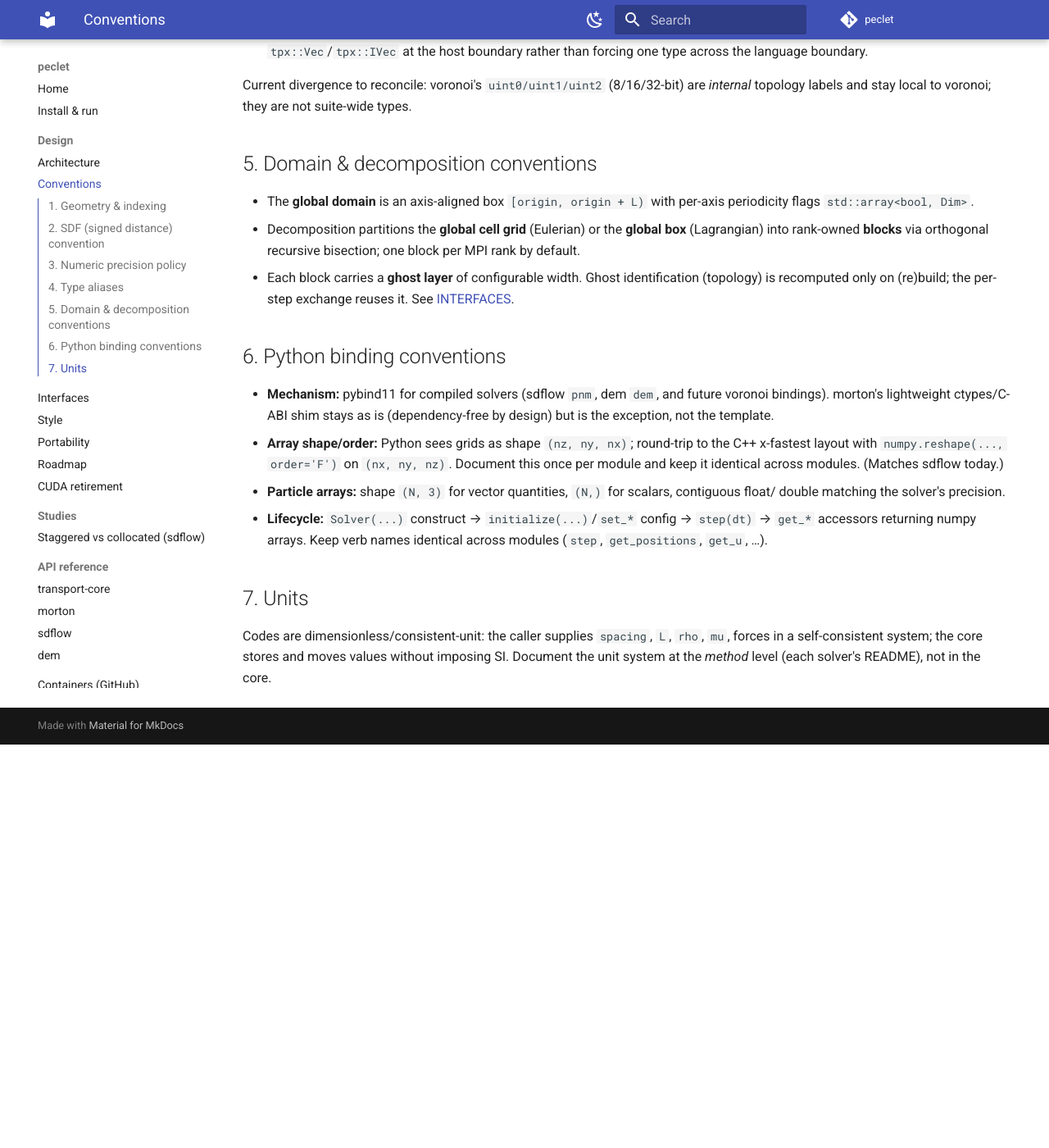
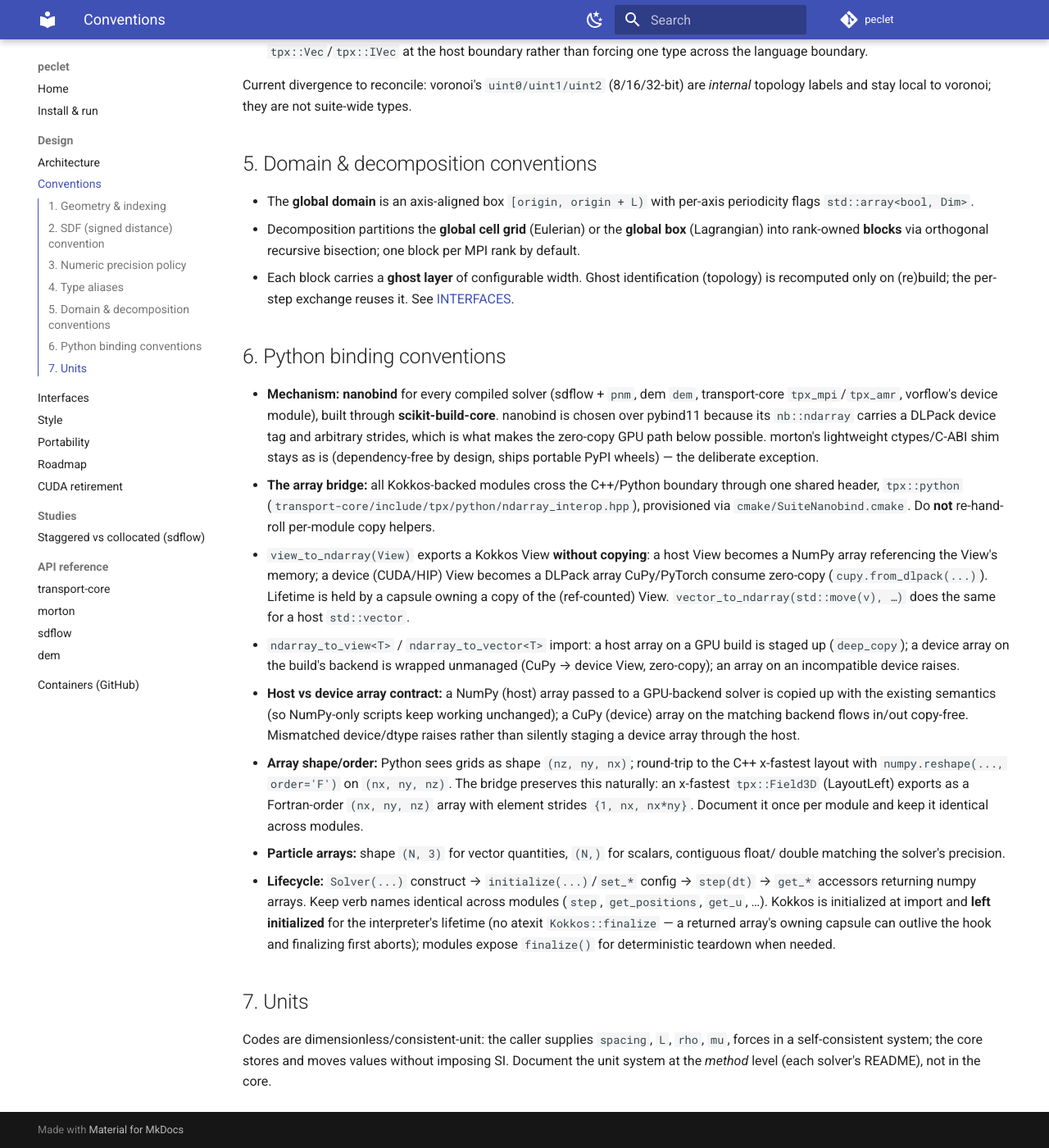
Before and after one commit to computational-chemical-engineering/peclet, an MkDocs documentation site: the page built from docs/CONVENTIONS.md, in a window 1280 px wide and 1400 px high, scrolled down 1481 px. Shown: the whole window at 82% size. Built offline with MkDocs 1.6.1 and Material for MkDocs 9.7.7, drawn with Linux system fonts in a browser that asks for light colours; comment, search, counter and statistics services are not loaded; before the commit the page ends 2389 px from its top, so only the background shows below that.

Commit message:
docs: nanobind zero-copy bridge as the shared Python mechanism; bump pointers
CONVENTIONS §6 + ARCHITECTURE: describe the tpx::python View<->ndarray bridge (replacing the
"pybind11 + numpy helpers" wording), the host-vs-device array contract (NumPy->host copy-up,
CuPy->device zero-copy), the Fortran-order (nx,ny,nz) export, and the no-atexit-finalize lifecycle.

Bumps: transport-core eac1ee0 + vorflow 25b95bd (scikit-build-core pyprojects).

Co-Authored-By: Claude Opus 4.8 <noreply@anthropic.com>

```diff
--- a/docs/CONVENTIONS.md
+++ b/docs/CONVENTIONS.md
@@ -70,17 +70,36 @@ labels and stay local to voronoi; they are not suite-wide types.
 
 ## 6. Python binding conventions
 
-- **Mechanism:** pybind11 for compiled solvers (sdflow `pnm`, dem `dem`, and
-  future voronoi bindings). morton's lightweight ctypes/C-ABI shim stays as is (dependency-free by
-  design) but is the exception, not the template.
+- **Mechanism:** **nanobind** for every compiled solver (sdflow + `pnm`, dem `dem`, transport-core
+  `tpx_mpi`/`tpx_amr`, vorflow's device module), built through **scikit-build-core**. nanobind is
+  chosen over pybind11 because its `nb::ndarray` carries a DLPack device tag and arbitrary strides,
+  which is what makes the zero-copy GPU path below possible. morton's lightweight ctypes/C-ABI shim
+  stays as is (dependency-free by design, ships portable PyPI wheels) — the deliberate exception.
+- **The array bridge:** all Kokkos-backed modules cross the C++/Python boundary through one shared
+  header, `tpx::python` (`transport-core/include/tpx/python/ndarray_interop.hpp`), provisioned via
+  `cmake/SuiteNanobind.cmake`. Do **not** re-hand-roll per-module copy helpers.
+  - `view_to_ndarray(View)` exports a Kokkos View **without copying**: a host View becomes a NumPy
+    array referencing the View's memory; a device (CUDA/HIP) View becomes a DLPack array CuPy/PyTorch
+    consume zero-copy (`cupy.from_dlpack(...)`). Lifetime is held by a capsule owning a copy of the
+    (ref-counted) View. `vector_to_ndarray(std::move(v), …)` does the same for a host `std::vector`.
+  - `ndarray_to_view<T>` / `ndarray_to_vector<T>` import: a host array on a GPU build is staged up
+    (`deep_copy`); a device array on the build's backend is wrapped unmanaged (CuPy → device View,
+    zero-copy); an array on an incompatible device raises.
+- **Host vs device array contract:** a NumPy (host) array passed to a GPU-backend solver is copied up
+  with the existing semantics (so NumPy-only scripts keep working unchanged); a CuPy (device) array on
+  the matching backend flows in/out copy-free. Mismatched device/dtype raises rather than silently
+  staging a device array through the host.
 - **Array shape/order:** Python sees grids as shape `(nz, ny, nx)`; round-trip to the C++ x-fastest
-  layout with `numpy.reshape(..., order='F')` on `(nx, ny, nz)`. Document this once per module and keep
-  it identical across modules. (Matches sdflow today.)
+  layout with `numpy.reshape(..., order='F')` on `(nx, ny, nz)`. The bridge preserves this naturally:
+  an x-fastest `tpx::Field3D` (LayoutLeft) exports as a Fortran-order `(nx, ny, nz)` array with element
+  strides `{1, nx, nx*ny}`. Document it once per module and keep it identical across modules.
 - **Particle arrays:** shape `(N, 3)` for vector quantities, `(N,)` for scalars, contiguous float/
   double matching the solver's precision.
 - **Lifecycle:** `Solver(...)` construct → `initialize(...)`/`set_*` config → `step(dt)` → `get_*`
   accessors returning numpy arrays. Keep verb names identical across modules (`step`, `get_positions`,
-  `get_u`, …).
+  `get_u`, …). Kokkos is initialized at import and **left initialized** for the interpreter's lifetime
+  (no atexit `Kokkos::finalize` — a returned array's owning capsule can outlive the hook and finalizing
+  first aborts); modules expose `finalize()` for deterministic teardown when needed.
 
 ## 7. Units
 
```
Also changed, not shown: docs/ARCHITECTURE.md (+5 -3 lines).
